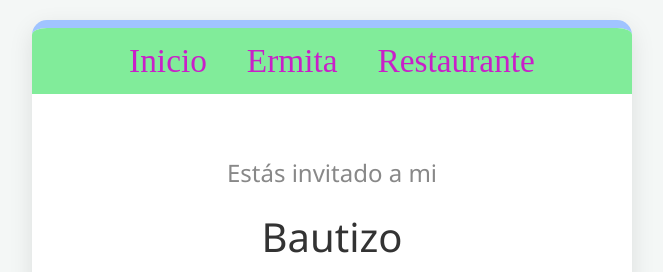
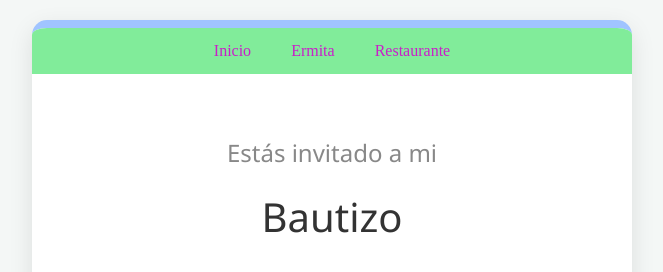
Before and after one commit to FatyG1/BautizoLuna, a plain HTML site: page index.html in a window 1280 px wide. Shown: the top 272 px of the page, without its empty margins (308-971 px from the left). Drawn offline with Linux system fonts and the light colour scheme.

Commit message:
diseño nav1

```diff
--- a/css/style.css
+++ b/css/style.css
@@ -129,7 +129,7 @@
     display: flex;
     justify-content: center; /* Centramos los botones horizontalmente */
     font-family: Kunstler Script;
-    font-size: 25pt;
+
 
 }
 
```
